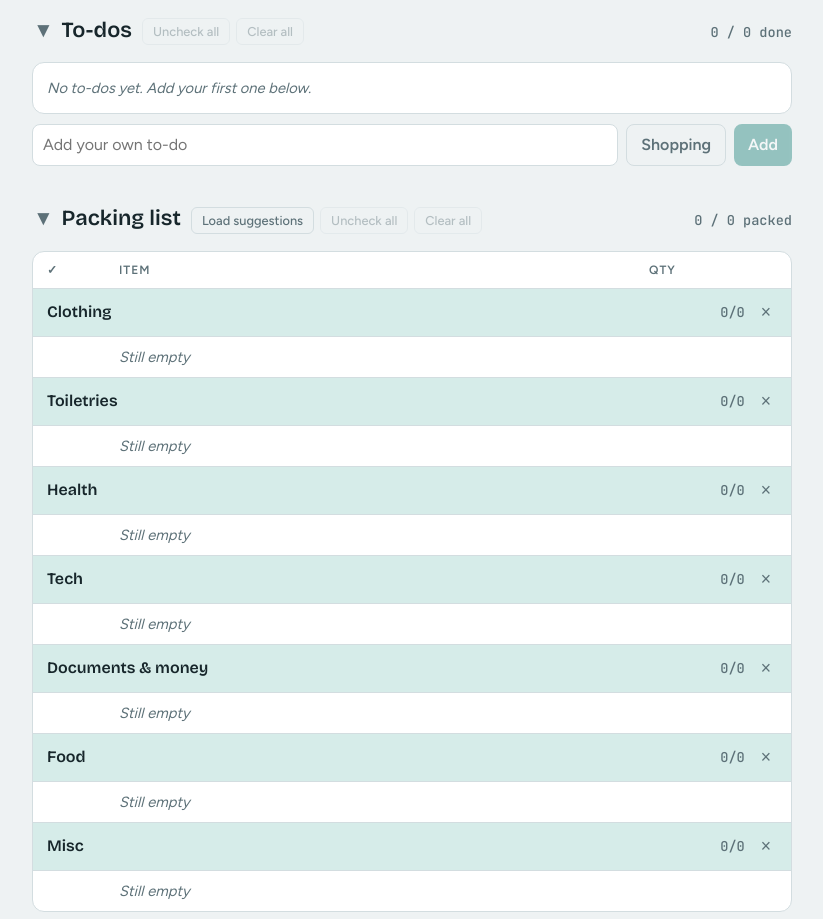
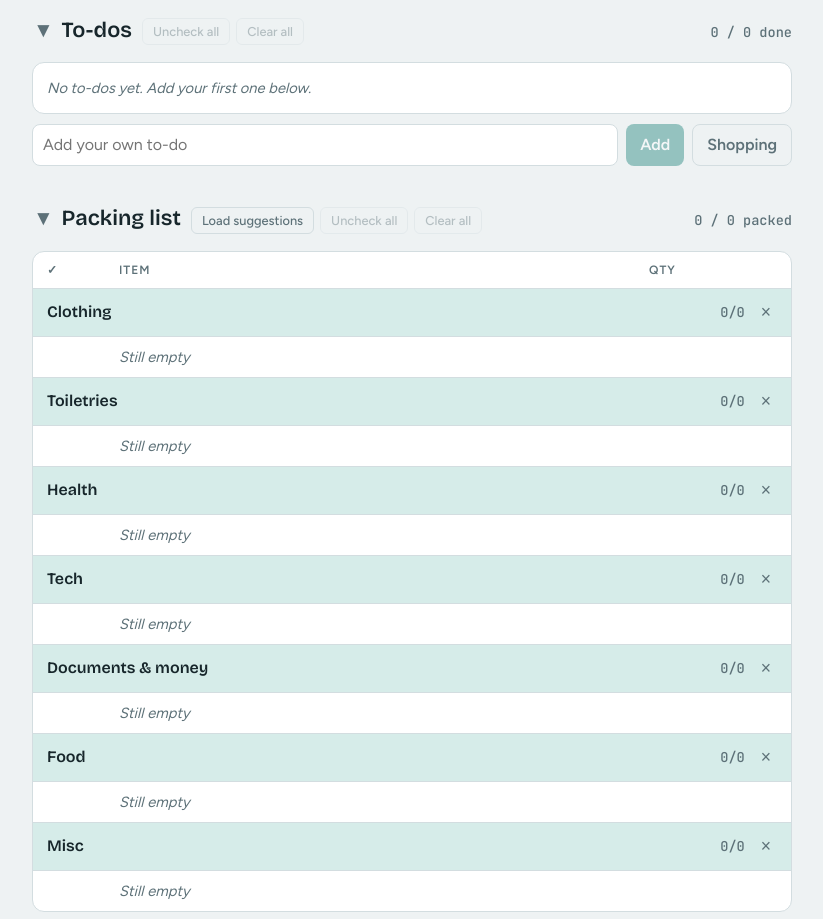
Before and after one commit to Erik513/trip-planner, a plain HTML site: page index.html in a window 1280 px wide. Shown: the part 1040-1959 px from the top of the page, without its empty margins (228-1051 px from the left). Drawn offline with Linux system fonts and the light colour scheme.

Commit message:
Reorder to-do form: Add next to the input, Shopping after
On narrow screens the "Shopping" button used to sit next to the input
and push "Add" onto its own row.

Co-Authored-By: Claude Sonnet 5.5 <noreply@anthropic.com>

```diff
--- a/index.html
+++ b/index.html
@@ -83,6 +83,10 @@ td.q .edit{font-family:var(--mono);color:var(--muted);width:6ch}
 .add input,.add select{font:inherit;color:var(--fg);background:var(--surface);border:1px solid var(--line);border-radius:8px;padding:8px 10px;min-width:0}
 .add input[type=text]{flex:1 1 180px}
 .add input[type=text].qty{flex:0 0 4.5em;width:4.5em}
+/* To-do row: input + "Add" side by side, the secondary "Shopping" button after them (wraps below on narrow screens) */
+#todoForm #todoInput{order:1}
+#todoForm button[type=submit]{order:2}
+#todoForm #shopStart{order:3}
 .add button,.reset{font:inherit;font-weight:600;border:0;border-radius:8px;padding:8px 14px;background:var(--accent);color:var(--surface);cursor:pointer}
 :focus-visible{outline:2px solid var(--accent);outline-offset:2px}
 
```
Also changed, not shown: src/app.html (+4 -0 lines).
